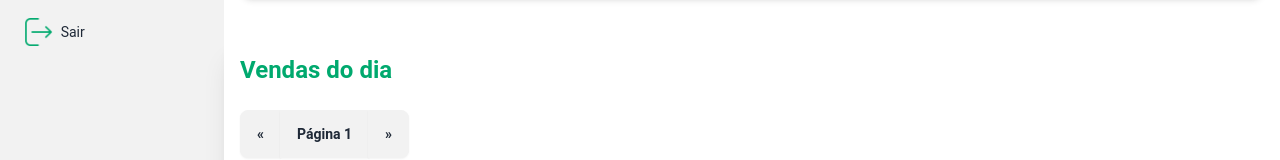
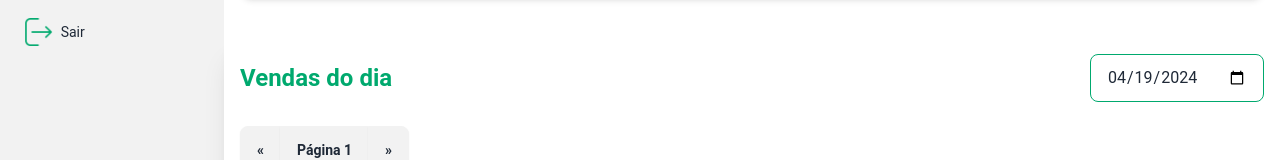
Before and after one commit to ICEI-PUC-Minas-PMV-ADS/pmv-ads-2024-1-e5-proj-empext-t1-d-alessandra, a React (Create React App) app in the folder codigo-fonte/front-end/dalessandrafront/: page /relatorio-venda in a window 1280 px wide. Shown: the part 509-669 px from the top of the page. Built offline with nearby package versions, Linux system fonts and the light colour scheme; no server answers.

Commit message:
insere filtro de data e atualiza dados do grafico ao alterar a data

```diff
--- a/codigo-fonte/front-end/dalessandrafront/src/Pages/Venda/RelatorioVenda.js
+++ b/codigo-fonte/front-end/dalessandrafront/src/Pages/Venda/RelatorioVenda.js
@@ -11,6 +11,8 @@ function RelatorioVenda() {
     const [venda, setVenda] = useState([]);
     const [numerosPaginas, setNumerosPaginas] = useState(0);
     const [paginaAtual, setPaginaAtual] = useState(0);
+    const [filtroDataVenda, setFiltroDataVenda] = useState(obterDataAtual());
+    const [dadosVenda, setDadosVenda] = useState([]);
 
     function obterDataAtual() {
         const today = new Date();
@@ -22,16 +24,21 @@ function RelatorioVenda() {
 
     useEffect(() => {
         loadData();
-    }, [paginaAtual]);
+    }, [paginaAtual, filtroDataVenda]);
+
+    const changeDate = (e) => {
+        setFiltroDataVenda(e.target.value);
+        loadData();
+    }
 
     async function loadData() {
         const headers = { "Content-Type": "application/json" };
-        const dataAtual = obterDataAtual();
         setLoading(true);
         try {
-            const response = await axios.get(`${config.URL}venda/relatorio-dia?dtVenda=${dataAtual}&page=${paginaAtual}&size=${10}`, { headers });
+            const response = await axios.get(`${config.URL}venda/relatorio-dia?dtVenda=${filtroDataVenda}&page=${paginaAtual}&size=${10}`, { headers });
             setVenda(response.data.content);
             setNumerosPaginas(response.data.totalPages);
+            setDadosVenda(response.data.content);
         } catch (error) {
             console.error(error);
         }
@@ -62,13 +69,23 @@ function RelatorioVenda() {
                 </section>
                 <div>
                     <section className="container mx-auto p-4 overflow-x-auto" >
-                        <Graphic />
+                        <Graphic dadosVenda={dadosVenda}/>
                     </section>
                 </div>
-
                 <br />
                 <section className="container mx-auto p-4 shadow-xl overflow-x-auto" >
-                    <h3 className="text-2xl font-bold corTexto">Vendas do dia</h3>
+                    <div className="flex justify-between items-center">
+                        <h3 className="text-2xl font-bold corTexto">Vendas do dia</h3>
+                        <div className="drawer-content">
+                            <input
+                                type="date"
+                                value={filtroDataVenda}
+                                onChange={changeDate}
+                                placeholder="Data da Compra"
+                                className="input input-bordered input-success w-full max-w-xs"
+                            />
+                        </div>
+                    </div>
                     <br />
                     <div className="join">
                         <button className="join-item btn" onClick={backPage}>«</button>
--- a/codigo-fonte/front-end/dalessandrafront/src/Pages/Venda/componentes/grafico.js
+++ b/codigo-fonte/front-end/dalessandrafront/src/Pages/Venda/componentes/grafico.js
@@ -1,3 +1,4 @@
+// Graphic.js
 import React, { useState, useEffect } from 'react';
 import {
   Card,
@@ -10,7 +11,7 @@ import { ShoppingCartIcon } from "@heroicons/react/24/outline";
 import axios from "axios";
 import config from '../../../config/config';
 
-const Graphic = () => {
+const Graphic = (props) => {
   const [chartData, setChartData] = useState({
     series: [{ name: "Valor", data: [] }],
     options: {
@@ -94,27 +95,13 @@ const Graphic = () => {
     },
   });
 
-  function obterDataAtual() {
-    const today = new Date();
-    const year = today.getFullYear();
-    const month = String(today.getMonth() + 1).padStart(2, '0');
-    const day = String(today.getDate()).padStart(2, '0');
-    return `${year}-${month}-${day}`;
-}
-
   useEffect(() => {
-    const headers = {"Content-Type": "application/json"};
-    const dataAtual = obterDataAtual();
-    axios.get(`${config.URL}venda/grafico-dia?dtVenda=${dataAtual}`, {headers})
-      .then(response => {
-        const vlTotalData = response.data.map(item => item.vlTotal);
-        setChartData(prevState => ({
-          ...prevState,
-          series: [{ name: "Valor", data: vlTotalData }],
-        }));
-      })
-      .catch(error => console.error('Erro ao buscar dados:', error));
-  }, []);
+    const vlTotalData = props.dadosVenda.map(item => item.vlTotal);
+    setChartData(prevState => ({
+      ...prevState,
+      series: [{ name: "Valor", data: vlTotalData }],
+    }));
+  }, [props.dadosVenda]);
 
   return (
     <Card>
```
